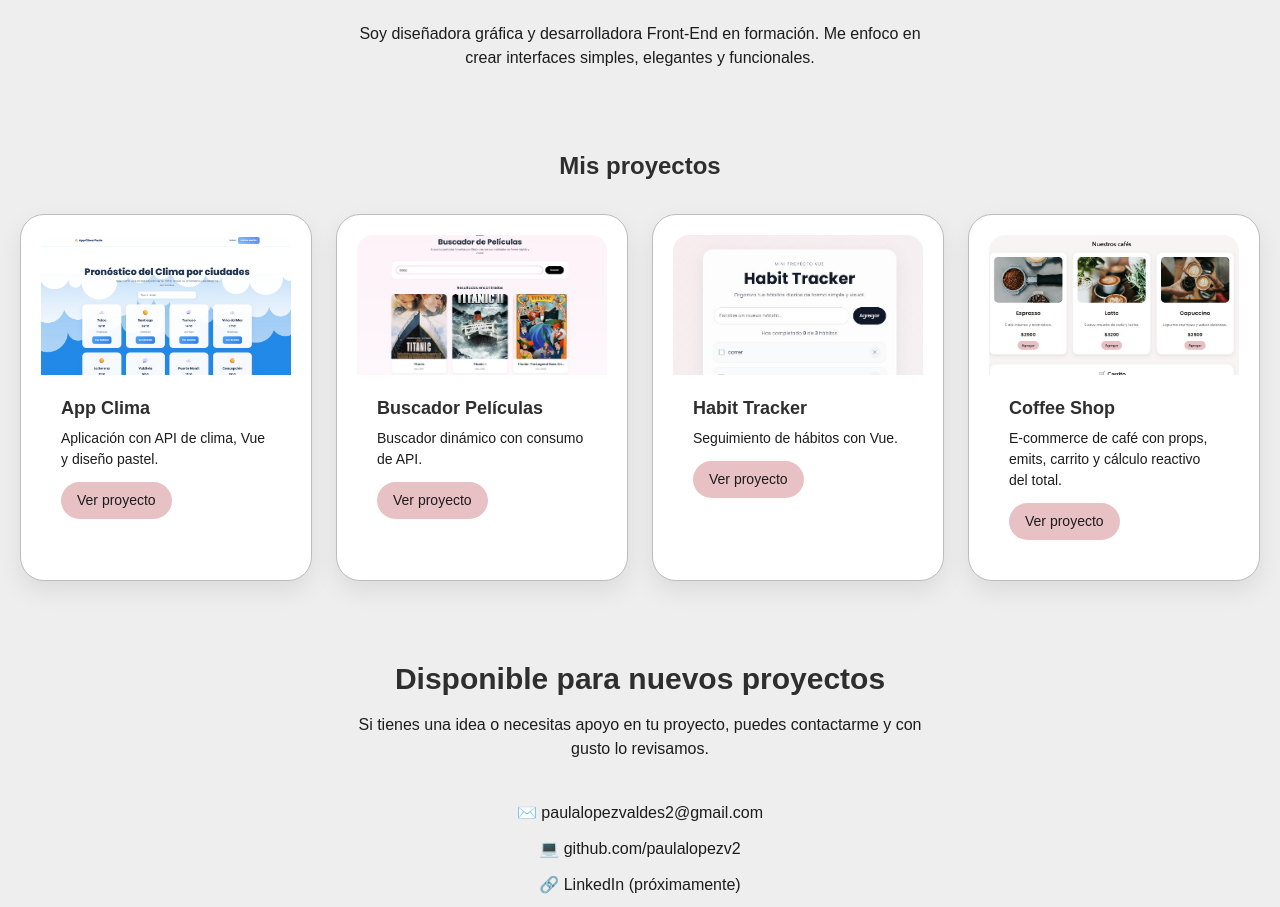
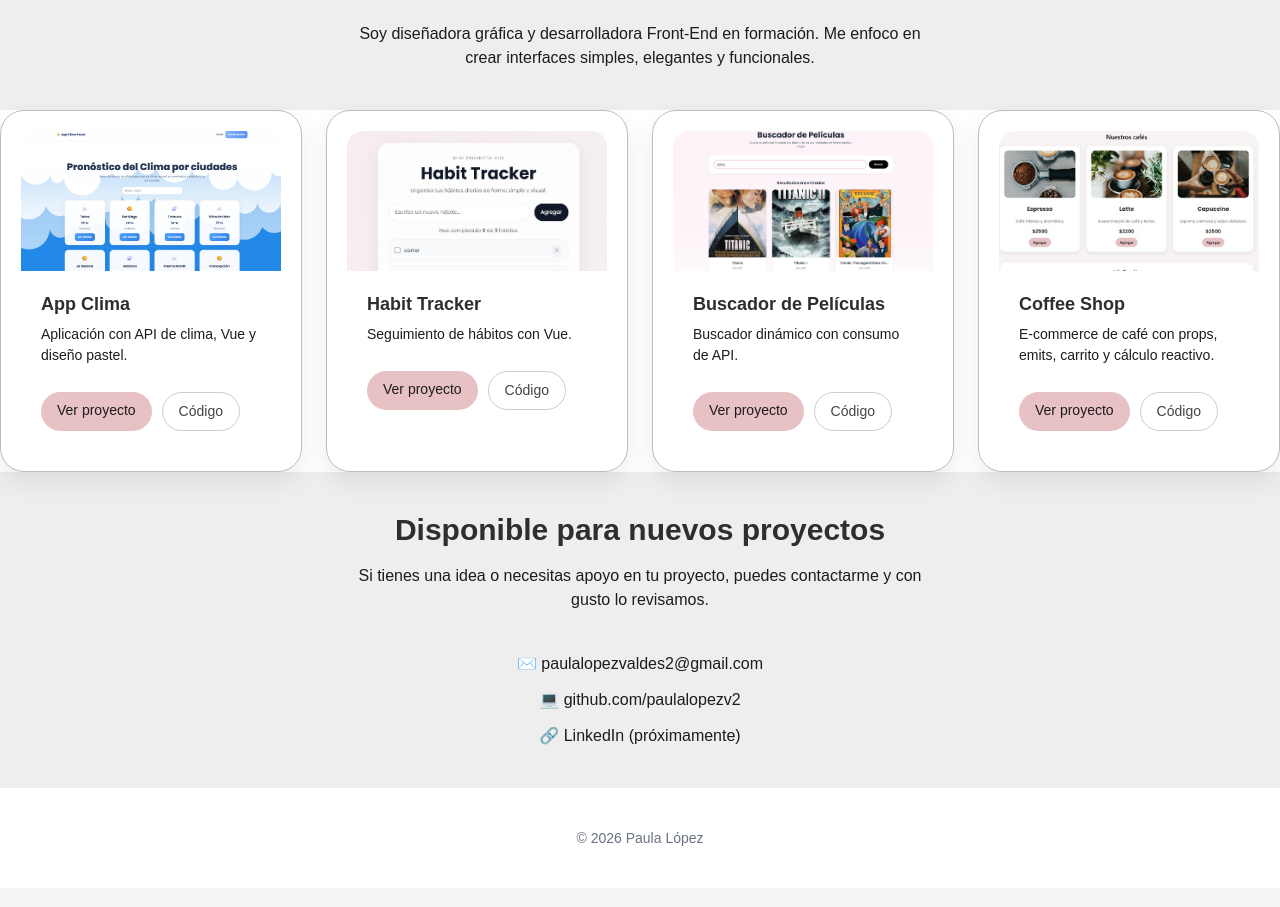
Before and after one commit to paulalopezv2/portafolio-m8-paula, a Vue app: page / in a window 1280 px wide. Shown: the part 870-1777 px from the top of the page. Built offline with nearby package versions, Linux system fonts and the light colour scheme.

Commit message:
agrego botones de codigo a proyectos

```diff
--- a/src/App.vue
+++ b/src/App.vue
@@ -52,13 +52,9 @@
     </section>
 
    <!-- PROYECTOS -->
-      <section id="proyectos" class="py-16 px-6">
-  <h2 class="text-2xl font-semibold mb-8 text-center">
-    Mis proyectos
-  </h2>
-
       <div class="grid md:grid-cols-2 xl:grid-cols-4 gap-6">
 
+  <!-- APP CLIMA -->
   <div class="project-card">
     <img src="/img/clima.jpg" alt="App clima" />
     <div class="project-content">
@@ -66,58 +62,85 @@
       <p class="project-desc">
         Aplicación con API de clima, Vue y diseño pastel.
       </p>
+
+      <div class="project-links">
         <a href="https://paulalopezv2.github.io/app-clima-spa-m7/" target="_blank" class="project-btn">
           Ver proyecto
         </a>
+
+        <a href="https://github.com/paulalopezv2/app-clima-spa-m7" target="_blank" class="project-btn project-btn--ghost">
+          Código
+        </a>
+      </div>
     </div>
   </div>
 
+  <!-- HABIT TRACKER -->
   <div class="project-card">
-      <img src="/img/peliculas.jpg" alt="Películas" />
-      <div class="project-content">
-        <h3 class="project-title">Buscador Películas</h3>
-        <p class="project-desc">
-          Buscador dinámico con consumo de API.
-        </p>
-        <a href="https://paulalopezv2.github.io/connect-movie/" target="_blank" class="project-btn">
-          Ver proyecto
-        </a>
-      </div>
-    </div>
-
-    <div class="project-card">
-      <img src="/img/habitos.jpg" alt="Hábitos" />
+    <img src="/img/habitos.jpg" alt="Habit tracker" />
     <div class="project-content">
       <h3 class="project-title">Habit Tracker</h3>
       <p class="project-desc">
         Seguimiento de hábitos con Vue.
       </p>
+
+      <div class="project-links">
         <a href="https://paulalopezv2.github.io/habit-tracker-paula/" target="_blank" class="project-btn">
           Ver proyecto
         </a>
+
+        <a href="https://github.com/paulalopezv2/habit-tracker-paula" target="_blank" class="project-btn project-btn--ghost">
+          Código
+        </a>
+      </div>
     </div>
   </div>
 
+  <!-- BUSCADOR PELÍCULAS -->
+  <div class="project-card">
+    <img src="/img/peliculas.jpg" alt="Buscador películas" />
+    <div class="project-content">
+      <h3 class="project-title">Buscador de Películas</h3>
+      <p class="project-desc">
+        Buscador dinámico con consumo de API.
+      </p>
+
+      <div class="project-links">
+        <a href="https://paulalopezv2.github.io/connect-movie/" target="_blank" class="project-btn">
+          Ver proyecto
+        </a>
+
+        <a href="https://github.com/paulalopezv2/connect-movie" target="_blank" class="project-btn project-btn--ghost">
+          Código
+        </a>
+      </div>
+    </div>
+  </div>
+
+  <!-- COFFEE SHOP -->
     <div class="project-card">
     <img src="/img/coffee.jpg" alt="Coffee Shop" />
+
     <div class="project-content">
       <h3 class="project-title">Coffee Shop</h3>
       <p class="project-desc">
-          E-commerce de café con props, emits, carrito y cálculo reactivo del total.
+        E-commerce de café con props, emits, carrito y cálculo reactivo.
       </p>
 
-
+      <div class="project-links">
         <a href="https://paulalopezv2.github.io/coffee-shop/" target="_blank" class="project-btn">
           Ver proyecto
         </a>
 
-
+        <a href="https://github.com/paulalopezv2/coffee-shop" target="_blank" class="project-btn project-btn--ghost">
+          Código
+        </a>
+      </div>
     </div>
 </div>
 
+
 </div>
-</section>
-
 
     <!-- CONTACTO -->
     <section id="contacto" class="py-24 px-6 bg-[#0f0f14] text-center">
--- a/src/style.css
+++ b/src/style.css
@@ -153,3 +153,21 @@ p {
   object-fit: cover;
   border-radius: 16px 16px 0 0;
 }
+
+.project-links {
+  display: flex;
+  gap: 10px;
+  flex-wrap: wrap;
+  margin-top: 14px;
+}
+
+.project-btn--ghost {
+  background: transparent;
+  border: 1px solid #ccc;
+  color: #444;
+}
+
+.project-btn--ghost:hover {
+  background: #f8d7da;
+  border-color: #e8aeb7;
+}
```
Lines whose indentation alone changed are shown as unchanged.
